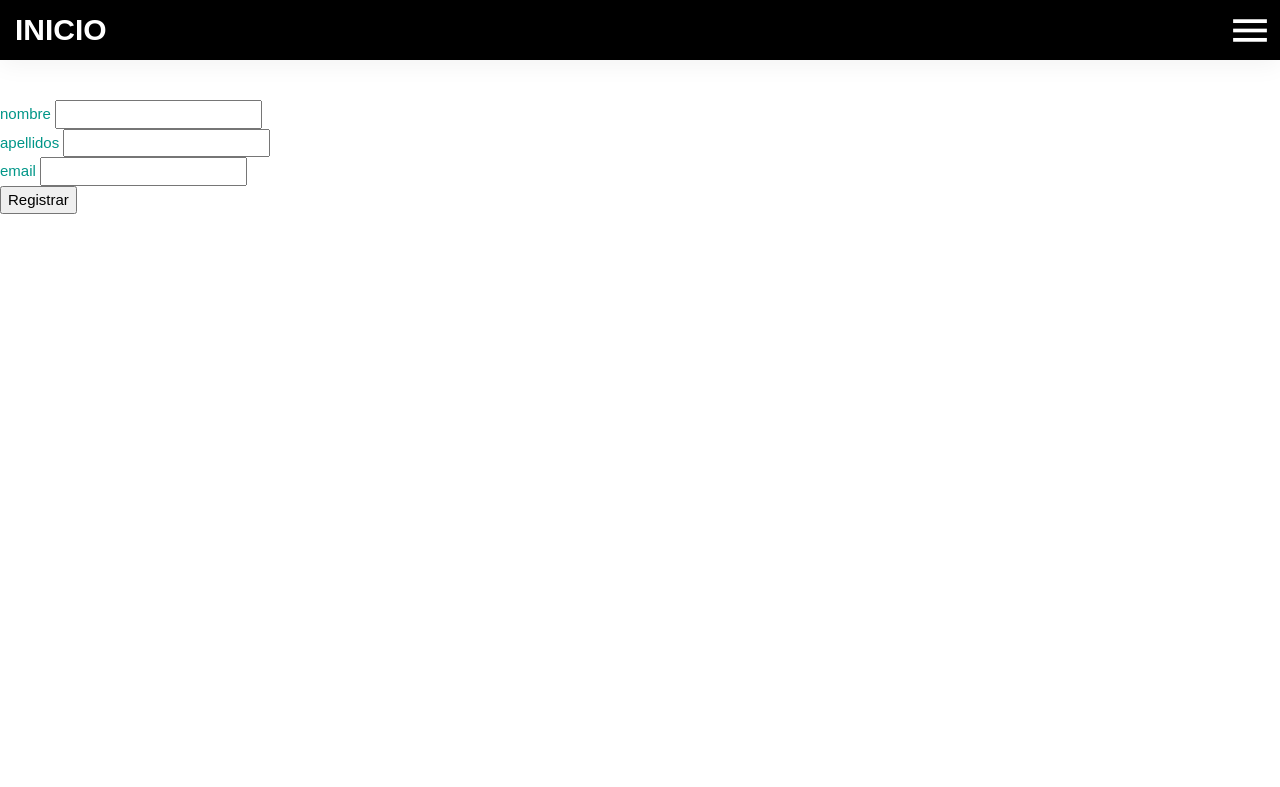
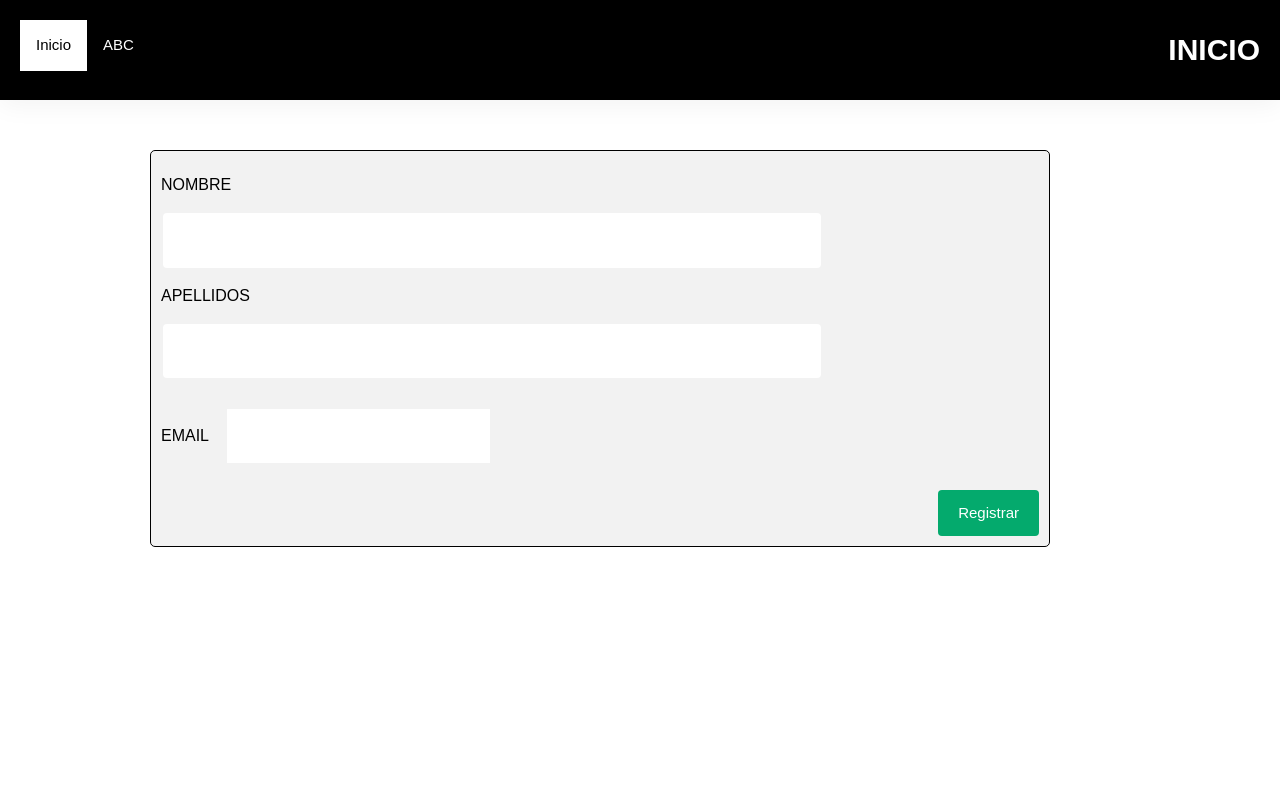
Before and after one commit to IDGS-1101-18002424/IDGS801-Flask_BD, a Flask app: page / in a window 1280 px wide. Shown: the top 787 px of the page. Before the commit the page ends 214 px from the top, so only its background shows below. Run offline with Flask 2, Linux system fonts and the light colour scheme; some libraries are stand-ins or nearby versions.

Commit message:
09/03/23-v3

```diff
--- a/app.py
+++ b/app.py
@@ -9,7 +9,6 @@ app.config.from_object(DevelopmentConfig)
 csrf = CSRFProtect()
 
 # ----------------------------------------RUTAS-------------------------------------------------------------------------------------------------------------------
-
 
 @app.route('/', methods=['GET', 'POST'])
 def index():
@@ -24,8 +23,8 @@ def index():
 
     return render_template('index.html', name='Inicio', form=create_form)
 
+#***************************************************** ALUMNOS *********************************************************
 # ---------------------------------------------------- GET ALL ---------------------------------------------------------------------------------------
-
 
 @app.route('/ABCompleto', methods=['GET', 'POST'])
 def abcompleto():
@@ -35,7 +34,6 @@ def abcompleto():
     return render_template('ABCompleto.html', form=create_form, alumnos=alumnos, name="ABCompleto")
 
 # ---------------------------------------------------- MODIFICAR --------------------------------------------------------------------------------------
-
 
 @app.route('/modificar', methods=['POST'])
 def modificar():
@@ -62,7 +60,6 @@ def modificar():
 
 # ---------------------------------------------------- ELIMINAR --------------------------------------------------------------------------------------
 
-
 @app.route('/eliminar', methods=['POST'])
 def eliminar():
     create_form = forms.UserForm(request.form)
@@ -86,12 +83,14 @@ def eliminar():
         return redirect(url_for('ABCompleto'))
     return render_template('eliminar.html', form=create_form)
 
+#***************************************************** MAESTROS *********************************************************
+
+
 # ----------------------------------------------------------------------------------------------------------------------------------------------------------------
-
 
 if __name__ == '__main__':
     csrf.init_app(app)
     db.init_app(app)
     with app.app_context():
         db.create_all()
-    app.run(port=3000)
+    app.run(host='10.1.1.11', port=3000)
--- a/config.py
+++ b/config.py
@@ -8,5 +8,5 @@ class Config(object):
 
 class DevelopmentConfig(Config):
     DEBUG = True
-    SQLALCHEMY_DATABASE_URI = 'mysql+pymysql://root:root@127.0.0.1/idgs801'
+    SQLALCHEMY_DATABASE_URI = 'mysql+pymysql://bassrobert:180105Utl!@127.0.0.1/idgs801'
     SQLALCHEMY_TRACK_MODIFICATION = False
--- a/static/css/css.css
+++ b/static/css/css.css
@@ -5,6 +5,7 @@
 
 body {
     min-height: 100vh;
+    margin: 0;
 }
 
 header {
@@ -15,6 +16,8 @@ header {
     justify-content: space-between;
     width: 100%;
     box-shadow: 0 5px 25px rgba(0, 0, 0, 0.05);
+    padding: 20px;
+    text-align: center;
 }
 
 .logo {
@@ -44,23 +47,25 @@ header {
     transition: 0.2s;
 }
 
-#toggle:hover{
+#toggle:hover {
     filter: invert();
 }
 
-#toggle .symbol {transition: 0.2s}
+#toggle .symbol {
+    transition: 0.2s
+}
 
 #toggle.activated {
     background: #f7226a;
     border-bottom-left-radius: 50%;
 }
 
-#toggle.activated:hover{
+#toggle.activated:hover {
     color: black;
     background: white;
 }
 
-#toggle.activated .symbol{
+#toggle.activated .symbol {
     transform: rotate(-90deg);
 }
 
@@ -74,30 +79,178 @@ header {
     overflow: hidden;
 }
 
-#navbar.activated{
-    width: 275px;
+
+/* Style the top navigation bar */
+
+.topnav {
+    overflow: hidden;
+    background-color: #333;
 }
 
-#navbar ul{
-    position: relative;
-    display: flex;
-    flex-direction: row;
-    margin: 0;
+
+/* Style the topnav links */
+
+.topnav a {
+    float: left;
+    display: block;
+    color: #f2f2f2;
+    text-align: center;
+    padding: 14px 16px;
+    text-decoration: none;
 }
 
-#navbar ul li{
-    list-style: none;
+
+/* Change color on hover */
+
+.topnav a:hover {
+    background-color: #ddd;
+    color: black;
 }
 
-#navbar ul li a{
-    color: #12334e;
-    height: 60px;
-    line-height: 60px;
-    display: inline-block;
+ul.topnav {
+    list-style-type: none;
+    margin: 0;
+    padding: 0;
+    overflow: hidden;
+    background-color: #333;
+}
+
+ul.topnav li {
+    float: left;
+}
+
+ul.topnav li a {
+    display: block;
+    color: white;
+    text-align: center;
+    padding: 14px 16px;
     text-decoration: none;
-    font-size: 1.2em;
-    padding: 0 15px;
-    letter-spacing: 2px;
-    white-space: normal;
+}
+
+ul.topnav li a:hover:not(.active) {
+    background-color: #111;
+}
+
+ul.topnav li a.active {
+    background-color: #04AA6D;
+}
+
+ul.topnav li.right {
+    float: right;
+}
+
+@media screen and (max-width: 600px) {
+    ul.topnav li.right,
+    ul.topnav li {
+        float: none;
+    }
+}
+
+.transformacion3 {
     text-transform: uppercase;
 }
+
+#formulario {
+    margin-top: 0px;
+    margin-bottom: 0px;
+    margin-right: 50px;
+    margin-left: 50px;
+    width: 900px;
+    padding: 10px;
+    margin: 150px;
+    border: 1px solid black;
+}
+
+#letra000 {
+    font-size: medium;
+    color: black;
+}
+
+
+/*------------------------------------------------------------------------------------*/
+
+* {
+    box-sizing: border-box;
+}
+
+input[type=text],
+select,
+textarea {
+    width: 100%;
+    padding: 12px;
+    border: 1px solid #ccc;
+    border-radius: 4px;
+    resize: vertical;
+}
+
+label {
+    padding: 12px 12px 12px 0;
+    display: inline-block;
+}
+
+input[type=submit] {
+    background-color: #04AA6D;
+    color: white;
+    padding: 12px 20px;
+    border: none;
+    border-radius: 4px;
+    cursor: pointer;
+    float: right;
+}
+
+input[type=submit]:hover {
+    background-color: #45a049;
+}
+
+.container {
+    border-radius: 5px;
+    background-color: #f2f2f2;
+    padding: 20px;
+}
+
+.col-25 {
+    float: left;
+    width: 25%;
+    margin-top: 6px;
+}
+
+.col-75 {
+    float: left;
+    width: 75%;
+    margin-top: 6px;
+}
+
+
+/* Clear floats after the columns */
+
+.row::after {
+    content: "";
+    display: table;
+    clear: both;
+}
+
+
+/* Responsive layout - when the screen is less than 600px wide, make the two columns stack on top of each other instead of next to each other */
+
+@media screen and (max-width: 600px) {
+    .col-25,
+    .col-75,
+    input[type=submit] {
+        width: 100%;
+        margin-top: 0;
+    }
+}
+
+
+/*--------------------------------------------------------------------------------------------------------------------*/
+
+input[type=text],
+[type=email] {
+    background-color: #ffffff;
+    border: none;
+    color: black;
+    padding: 16px 32px;
+    text-decoration: none;
+    margin: 4px 2px;
+    cursor: pointer;
+}
--- a/templates/_macros.html
+++ b/templates/_macros.html
@@ -5,37 +5,24 @@
         <input type="{{type}}" name="{{name}}" placeholder="{{placeholder}}" value="">
     </div>
 </div>
-{%endmacro%}
-
-{%macro render_field(field)%}
+{%endmacro%} {%macro render_field(field)%}
 <div>
     <div class="controls">
-    {{field.label(class_="w3-text-teal")}}
-    {{field(class_="w3-input w3-border-0", **kwargs)|safe}}
+        {{field.label(class_="w3-text-black transformacion3", id="letra000")}} {{field(class_="w3-input w3-border-0", **kwargs)|safe}}
     </div>
 </div>
 {%if field.errors%}
 <ul class="w3-ul">
     {%for error in field.errors%}
-  <li class="w3-text-red"> {{error}} </li>
+    <li class="w3-text-red "> {{error}} </li>
     {%endfor%}
 </ul>
-{%endif%}
-{%endmacro%}
-
-{%macro render_cajas(numero)%}
+{%endif%} {%endmacro%} {%macro render_cajas(numero)%}
 <div>
     <label class="w3-text-teal">Número {{numero+1}}:  </label>
-  <input type="number", name="numero{{numero+1}}" class="w3-input w3-border-0" value=0>
-</div> <br>
-{%endmacro%}
-
-{%macro render_simple_text(type, result)%}
+    <input type="number" , name="numero{{numero+1}}" class="w3-input w3-border-0" value=0>
+</div> <br> {%endmacro%} {%macro render_simple_text(type, result)%}
 <p>El {{type}} es: {{result}} </p>
-{%endmacro%}
-
-{%macro repeat_nums(repeat)%}
-  {%if repeat[1] > 1%}
+{%endmacro%} {%macro repeat_nums(repeat)%} {%if repeat[1] > 1%}
 <p>El número {{repeat[0]}} se repitió {{repeat[1]}} veces. </p>
-  {%endif%}
-{%endmacro%}
+{%endif%} {%endmacro%}
--- a/templates/header.html
+++ b/templates/header.html
@@ -1,27 +1,22 @@
-{% extends "layout.html" %}
-
-{% block header %}
+{% extends "layout.html" %} {% block header %}
 <header id="header" class="w3-black">
-        <a href="#" class="logo"> {{name}} </a>
-
-        <div id="toggle" class="w3-black"><span id="menu" class="material-icons icon symbol" style="font-size: 3rem;">menu</span></div>
-        <div id="navbar">
-            <ul>
+    <ul class="topnav w3-black">
         <li><a href="/" class="w3-black w3-hover-white active">Inicio</a></li>
         <li><a href="/ABCompleto" class="w3-black w3-hover-white">ABC</a></li>
     </ul>
-        </div>
+    <a href="#" class="logo right"> {{name}} </a>
 </header>
+
 
 <script>
     const toggle = document.getElementById('toggle');
     const menu = document.getElementById('menu')
     const navbar = document.getElementById('navbar')
-        toggle.onclick = function(){
+    toggle.onclick = function() {
         toggle.classList.toggle('activated')
         toggle.classList.replace('w3-black', 'w3-white');
         navbar.classList.toggle('activated')
-            if (menu.textContent == 'menu'){
+        if (menu.textContent == 'menu') {
             menu.innerHTML = 'close';
         } else {
             menu.innerHTML = 'menu';
--- a/templates/index.html
+++ b/templates/index.html
@@ -1,28 +1,28 @@
-{% extends "layout.html" %}
+{% extends "layout.html" %} {% block content%} {%from "_macros.html" import render_field%}
 
-{% block content%}
-{%from "_macros.html" import render_field%}
-
-<div class="">
+<div id='formulario' class="container">
     <div class="">
         <form name="sent" action="/" id="form1" method="POST">
-            <div class="">
-                <div class="">
-                    {{render_field(form.nombre,class='')}}
+            <div class="row">
+                <div class="w3-col m8 l9">
+                    {{render_field(form.nombre,class='' )}}
                 </div>
             </div>
-            <div class="">
-                <div class="">
+            <div class="row">
+                <div class="w3-col m8 l9">
                     {{render_field(form.apellidos,class='')}}
                 </div>
             </div>
-            <div class="">
-                <div class="">
+            <br>
+            <div class="row">
+                <div class="w3-col m8 l9 s9">
                     {{render_field(form.email,class='')}}
                 </div>
             </div>
-            <input type="hidden" name="csrf_token" value="{{csrf_token()}}" />
-            <input type="submit" id="reg-alum" name="registra" value="Registrar" />
+            <br>
+            <div class="row">
+                <input type="hidden" name="csrf_token" value="{{csrf_token()}}" />
+                <input type="submit" id="reg-alum" name="registra" value="Registrar" /> </div>
         </form>
     </div>
 </div>
```
Also changed, not shown: templates/ABCompleto.html (+2 -5 lines), 1 other file. Lines whose indentation alone changed are shown as unchanged.
